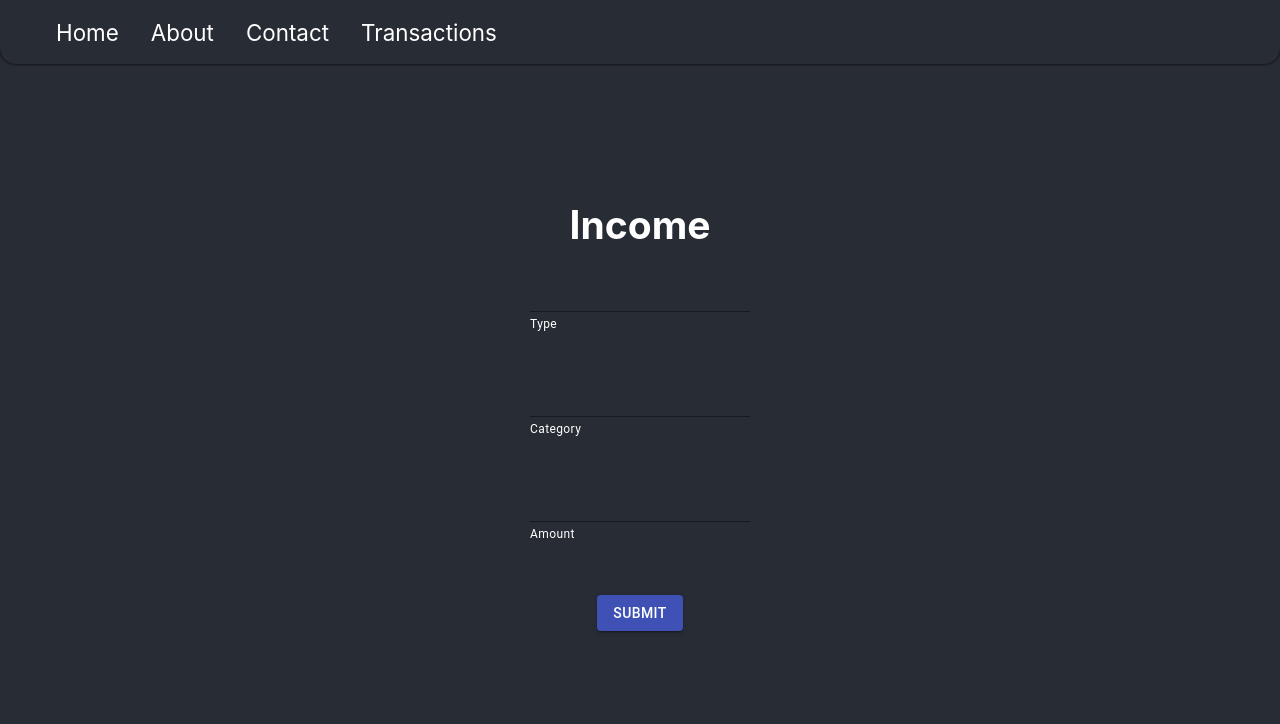
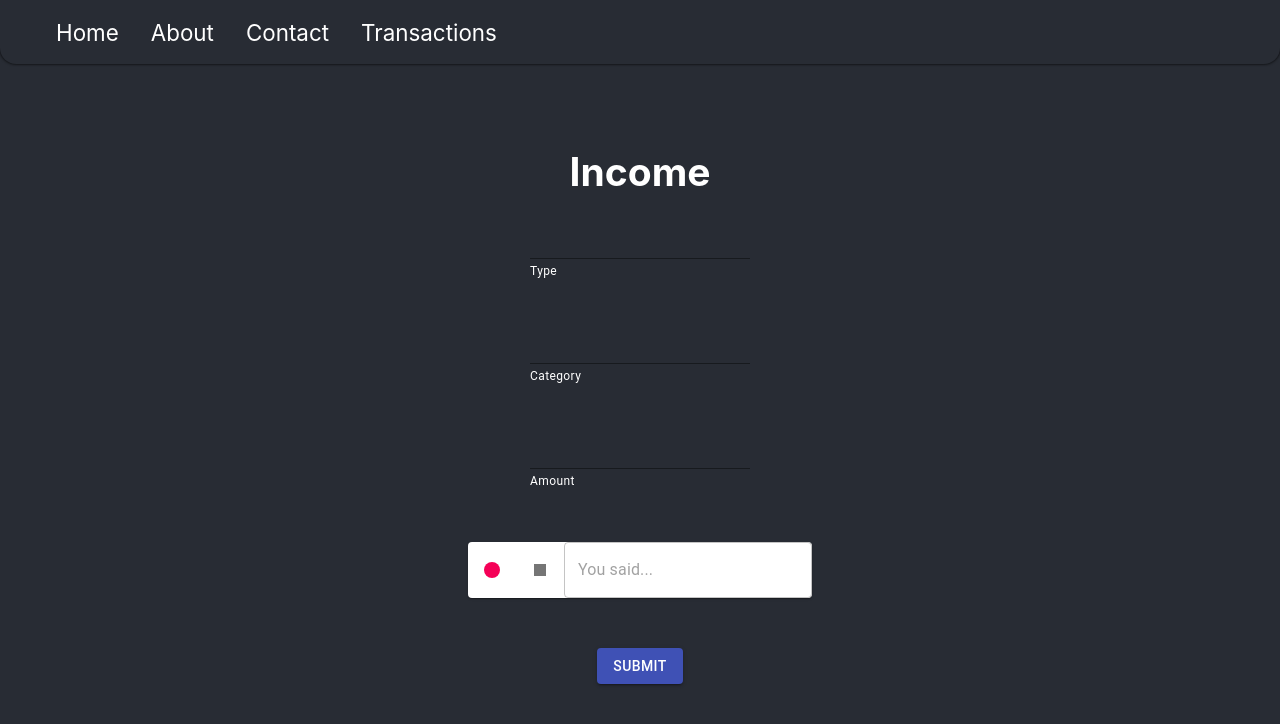
Before and after one commit to when-2-meet-dupe/speech-app, a React (Create React App) app in the folder client/: page / in a window 1280 px wide. Shown: the top 724 px of the page. Built offline with nearby package versions, Linux system fonts and the light colour scheme.

Commit message:
feat: dummy record card (#2)

```diff
--- a/client/package.json
+++ b/client/package.json
@@ -4,6 +4,7 @@
   "private": true,
   "dependencies": {
     "@material-ui/core": "^4.11.2",
+    "@material-ui/icons": "^4.11.2",
     "@testing-library/jest-dom": "^5.11.9",
     "@testing-library/react": "^11.2.3",
     "@testing-library/user-event": "^12.6.0",
--- a/client/src/Income/Income.js
+++ b/client/src/Income/Income.js
@@ -1,6 +1,8 @@
 import { Fragment } from "react";
 import styled from "styled-components";
-import { TextField, Button } from "@material-ui/core";
+import { TextField, Button, Card, IconButton } from "@material-ui/core";
+import StopIcon from "@material-ui/icons/Stop";
+import FiberManualRecordIcon from "@material-ui/icons/FiberManualRecord";
 
 const fieldKeys = ["Type", "Category", "Amount"];
 const LightTextField = styled(TextField)`
@@ -9,14 +11,39 @@ const LightTextField = styled(TextField)`
     padding-bottom: 50px;
   }
 `;
+const RecordCard = styled(Card)`
+  display: flex;
+  align-items: center;
+  margin-bottom: 50px;
+`;
 
 const Income = () => {
+  const renderFields = () =>
+    fieldKeys.map((key) => {
+      return <LightTextField helperText={key} />;
+    });
+
+  const renderRecordCard = () => (
+    <RecordCard>
+      <IconButton>
+        <FiberManualRecordIcon fontSize="medium" color="secondary" />
+      </IconButton>
+      <IconButton>
+        <StopIcon />
+      </IconButton>
+      <TextField
+        id="outlined-basic"
+        placeholder="You said..."
+        variant="outlined"
+      />
+    </RecordCard>
+  );
+
   return (
     <Fragment>
       <h2> Income</h2>
-      {fieldKeys.map((key) => {
-        return <LightTextField helperText={key} />;
-      })}
+      {renderFields()}
+      {renderRecordCard()}
       <Button variant="contained" color="primary">
         Submit
       </Button>
```
Also changed, not shown: client/src/logo.svg (deleted), 1 other file (tests, documents, lock files or other folders).
